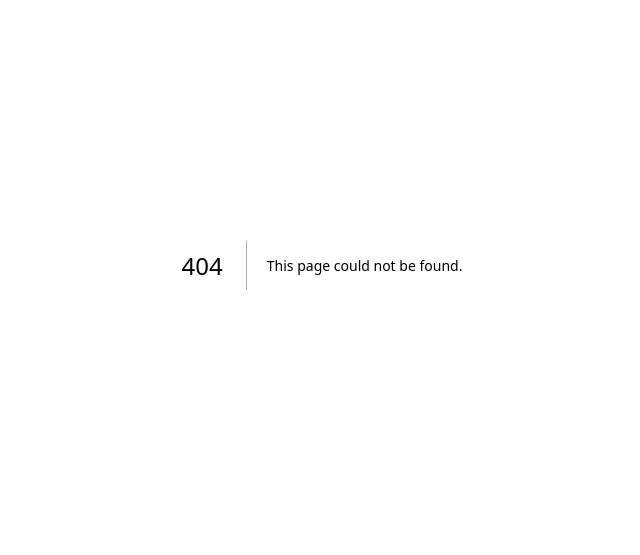
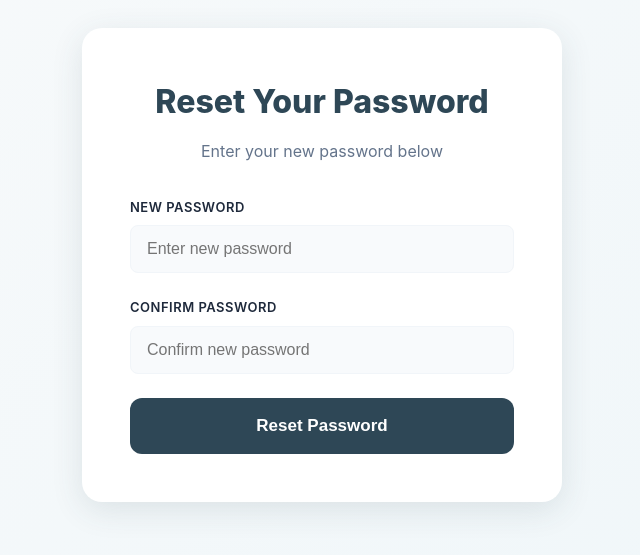
Before and after one commit to kuvilius/trackvest-landing, a Next.js app: page /reset-password in a window 1280 px wide. Before the commit this address had no page. Shown: the part 135-690 px from the top of the page, without its empty margins (318-958 px from the left). Built offline with nearby package versions, Linux system fonts and the light colour scheme.

Commit message:
Add web-based password reset page

```diff
--- /dev/null
+++ b/app/reset-password/page.tsx
@@ -0,0 +1,164 @@
+'use client'
+
+import { useEffect, useState } from 'react'
+import { useRouter, useSearchParams } from 'next/navigation'
+import styles from './reset-password.module.css'
+
+export default function ResetPassword() {
+  const router = useRouter()
+  const searchParams = useSearchParams()
+  const [password, setPassword] = useState('')
+  const [confirmPassword, setConfirmPassword] = useState('')
+  const [loading, setLoading] = useState(false)
+  const [error, setError] = useState('')
+  const [success, setSuccess] = useState(false)
+
+  const handleSubmit = async (e: React.FormEvent) => {
+    e.preventDefault()
+    setError('')
+
+    if (!password || password.length < 6) {
+      setError('Password must be at least 6 characters')
+      return
+    }
+
+    if (password !== confirmPassword) {
+      setError('Passwords do not match')
+      return
+    }
+
+    setLoading(true)
+
+    try {
+      // Get the code from URL
+      const code = searchParams.get('code')
+
+      if (!code) {
+        setError('Invalid reset link')
+        return
+      }
+
+      // Call Supabase API to reset password
+      const response = await fetch(
+        `${process.env.NEXT_PUBLIC_SUPABASE_URL}/auth/v1/token?grant_type=pkce`,
+        {
+          method: 'POST',
+          headers: {
+            'Content-Type': 'application/json',
+            'apikey': process.env.NEXT_PUBLIC_SUPABASE_ANON_KEY!,
+          },
+          body: JSON.stringify({
+            auth_code: code,
+          }),
+        }
+      )
+
+      if (!response.ok) {
+        throw new Error('Failed to verify reset link')
+      }
+
+      const { access_token } = await response.json()
+
+      // Update password
+      const updateResponse = await fetch(
+        `${process.env.NEXT_PUBLIC_SUPABASE_URL}/auth/v1/user`,
+        {
+          method: 'PUT',
+          headers: {
+            'Content-Type': 'application/json',
+            'apikey': process.env.NEXT_PUBLIC_SUPABASE_ANON_KEY!,
+            'Authorization': `Bearer ${access_token}`,
+          },
+          body: JSON.stringify({
+            password: password,
+          }),
+        }
+      )
+
+      if (!updateResponse.ok) {
+        throw new Error('Failed to update password')
+      }
+
+      setSuccess(true)
+      setTimeout(() => {
+        // Redirect to app download page or show success message
+        window.location.href = '/'
+      }, 3000)
+    } catch (err: any) {
+      console.error('Password reset error:', err)
+      setError(err.message || 'Failed to reset password. Please try again.')
+    } finally {
+      setLoading(false)
+    }
+  }
+
+  if (success) {
+    return (
+      <div className={styles.container}>
+        <div className={styles.card}>
+          <div className={styles.successIcon}>✓</div>
+          <h1 className={styles.title}>Password Reset Successful!</h1>
+          <p className={styles.subtitle}>
+            Your password has been updated. You can now log in to the TrackVest app with your new password.
+          </p>
+          <a href="/" className={styles.button}>
+            Back to Home
+          </a>
+        </div>
+      </div>
+    )
+  }
+
+  return (
+    <div className={styles.container}>
+      <div className={styles.card}>
+        <h1 className={styles.title}>Reset Your Password</h1>
+        <p className={styles.subtitle}>Enter your new password below</p>
+
+        <form onSubmit={handleSubmit} className={styles.form}>
+          {error && (
+            <div className={styles.error}>
+              {error}
+            </div>
+          )}
+
+          <div className={styles.inputGroup}>
+            <label className={styles.label}>New Password</label>
+            <input
+              type="password"
+              value={password}
+              onChange={(e) => setPassword(e.target.value)}
+              placeholder="Enter new password"
+              className={styles.input}
+              minLength={6}
+              required
+              disabled={loading}
+            />
+          </div>
+
+          <div className={styles.inputGroup}>
+            <label className={styles.label}>Confirm Password</label>
+            <input
+              type="password"
+              value={confirmPassword}
+              onChange={(e) => setConfirmPassword(e.target.value)}
+              placeholder="Confirm new password"
+              className={styles.input}
+              minLength={6}
+              required
+              disabled={loading}
+            />
+          </div>
+
+          <button
+            type="submit"
+            className={styles.button}
+            disabled={loading}
+          >
+            {loading ? 'Resetting...' : 'Reset Password'}
+          </button>
+        </form>
+      </div>
+    </div>
+  )
+}
--- /dev/null
+++ b/app/reset-password/reset-password.module.css
@@ -0,0 +1,131 @@
+.container {
+  min-height: 100vh;
+  display: flex;
+  align-items: center;
+  justify-content: center;
+  background: linear-gradient(135deg, #F8FAFB 0%, #EFF6F9 100%);
+  padding: 20px;
+}
+
+.card {
+  background: white;
+  border-radius: 20px;
+  padding: 48px;
+  max-width: 480px;
+  width: 100%;
+  box-shadow: 0 8px 32px rgba(46, 71, 86, 0.12);
+}
+
+.title {
+  font-size: 32px;
+  font-weight: 800;
+  color: #2E4756;
+  margin: 0 0 12px 0;
+  text-align: center;
+}
+
+.subtitle {
+  font-size: 16px;
+  color: #64748B;
+  margin: 0 0 32px 0;
+  text-align: center;
+}
+
+.form {
+  display: flex;
+  flex-direction: column;
+  gap: 24px;
+}
+
+.inputGroup {
+  display: flex;
+  flex-direction: column;
+  gap: 8px;
+}
+
+.label {
+  font-size: 13px;
+  font-weight: 600;
+  color: #1E293B;
+  text-transform: uppercase;
+  letter-spacing: 0.5px;
+}
+
+.input {
+  border: 1px solid #F1F5F9;
+  border-radius: 8px;
+  padding: 14px 16px;
+  font-size: 16px;
+  background: #F8FAFC;
+  color: #1E293B;
+  transition: border-color 0.2s;
+}
+
+.input:focus {
+  outline: none;
+  border-color: #2E4756;
+  background: white;
+}
+
+.input:disabled {
+  opacity: 0.6;
+  cursor: not-allowed;
+}
+
+.button {
+  background: #2E4756;
+  color: white;
+  border: none;
+  border-radius: 12px;
+  padding: 18px 24px;
+  font-size: 17px;
+  font-weight: 700;
+  cursor: pointer;
+  transition: all 0.2s;
+  text-align: center;
+  text-decoration: none;
+  display: block;
+}
+
+.button:hover:not(:disabled) {
+  background: #1a2a35;
+  transform: translateY(-1px);
+  box-shadow: 0 4px 12px rgba(46, 71, 86, 0.3);
+}
+
+.button:disabled {
+  opacity: 0.6;
+  cursor: not-allowed;
+}
+
+.error {
+  background: #FEF2F2;
+  color: #DC2626;
+  padding: 14px;
+  border-radius: 12px;
+  font-size: 14px;
+  font-weight: 500;
+}
+
+.successIcon {
+  width: 80px;
+  height: 80px;
+  background: #F59E0B;
+  color: white;
+  border-radius: 50%;
+  display: flex;
+  align-items: center;
+  justify-content: center;
+  font-size: 48px;
+  margin: 0 auto 24px;
+}
+
+@media (max-width: 640px) {
+  .card {
+    padding: 32px 24px;
+  }
+
+  .title {
+    font-size: 28px;
+  }
+}
```
Also changed, not shown: app/auth/callback/page.tsx (+9 -2 lines).
